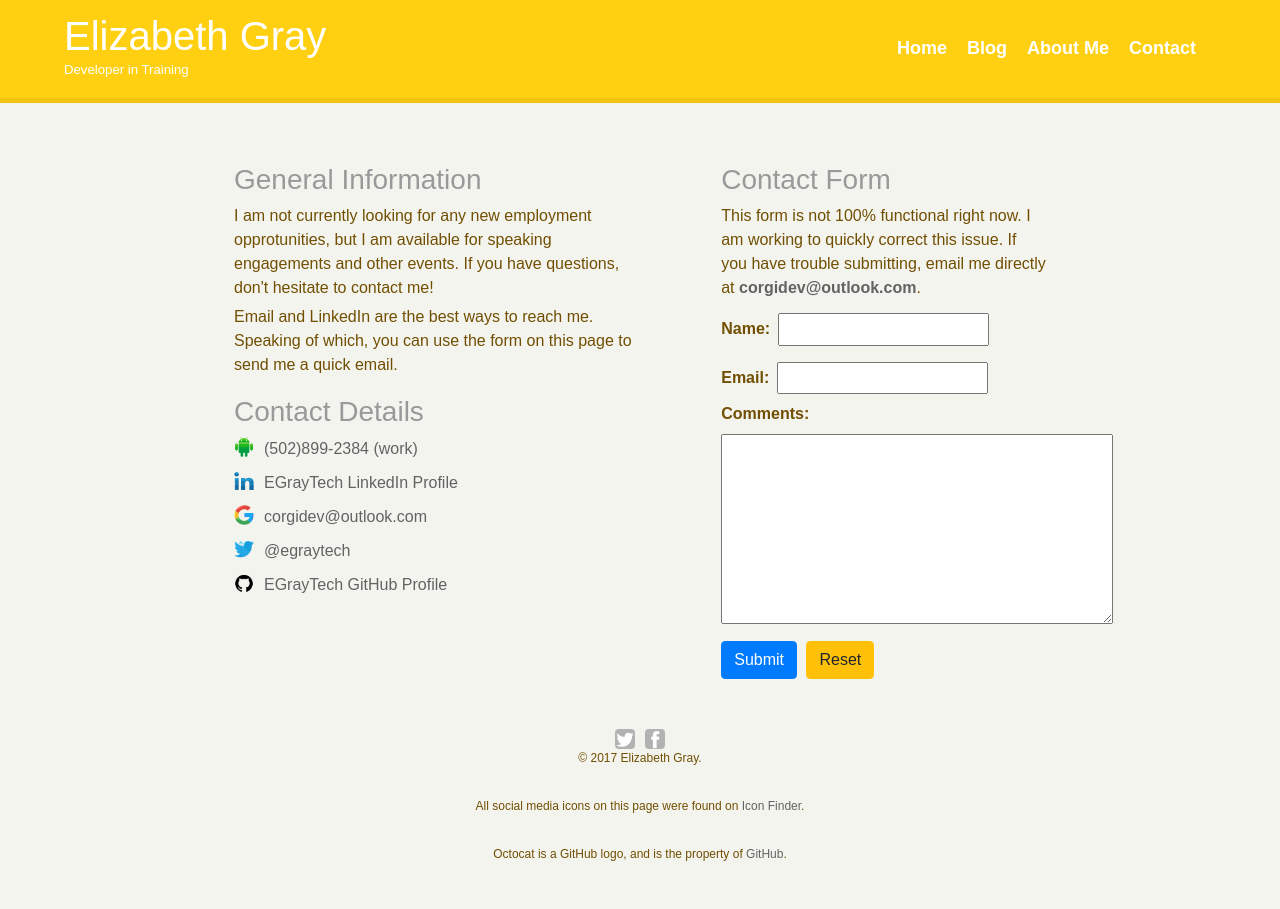
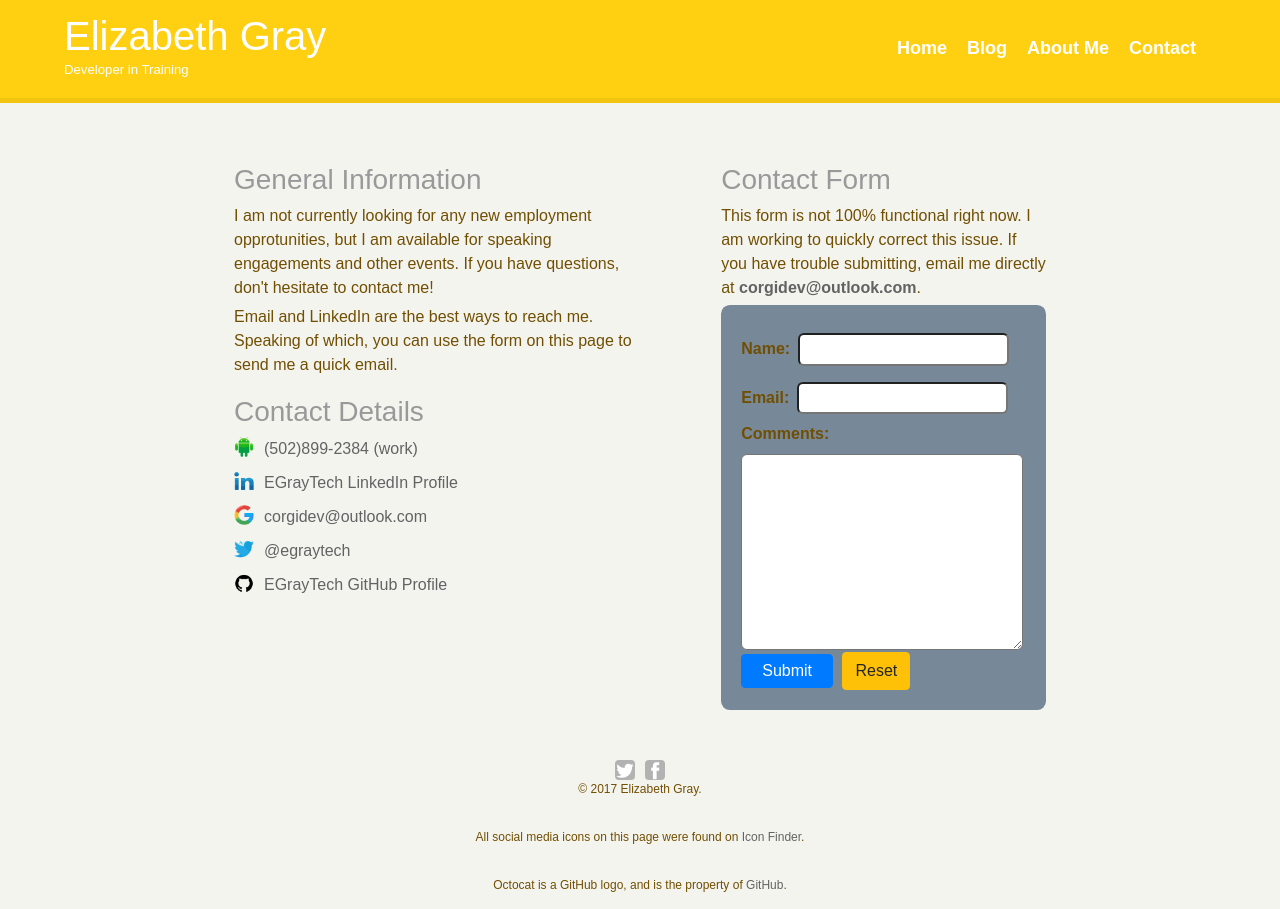
Before and after one commit to CorgiDev/ReactProject, a React (Create React App) app: page /Contact in a window 1280 px wide. Before the commit the page ends 878 px from the top, so only its background shows below. Built offline with nearby package versions, Linux system fonts and the light colour scheme.

Commit message:
Formatted my post form.

```diff
--- a/src/components/PostForm.css
+++ b/src/components/PostForm.css
@@ -0,0 +1,23 @@
+form {
+    background-color: lightslategray;
+    padding: 20px;
+    border-radius: 1ch;
+}
+
+input {
+    border-radius: 6px;
+    padding: 7px;
+    max-width: 100%;
+}
+
+textarea {
+    border-radius: 6px;
+    margin-bottom: -15px;
+    padding: 5px;
+    max-width: 99%;
+}
+
+.btn-primary {
+    margin-top: 0px;
+    padding: 4px 20px;
+}
--- a/src/components/PostForm.js
+++ b/src/components/PostForm.js
@@ -30,7 +30,7 @@ class PostForm extends Component {
      <input required type="text" ref={(input)=>this.getTitle = input}
       placeholder="Enter Post Title"/>
      <br /><br />
-     <textarea required rows="5" ref={(input)=>this.getMessage = input} cols="28"
+     <textarea required rows="10" ref={(input)=>this.getMessage = input} cols="35"
       placeholder="Enter Post" />
      <br /><br />
      <button className="btn btn-primary">Post</button>
```
